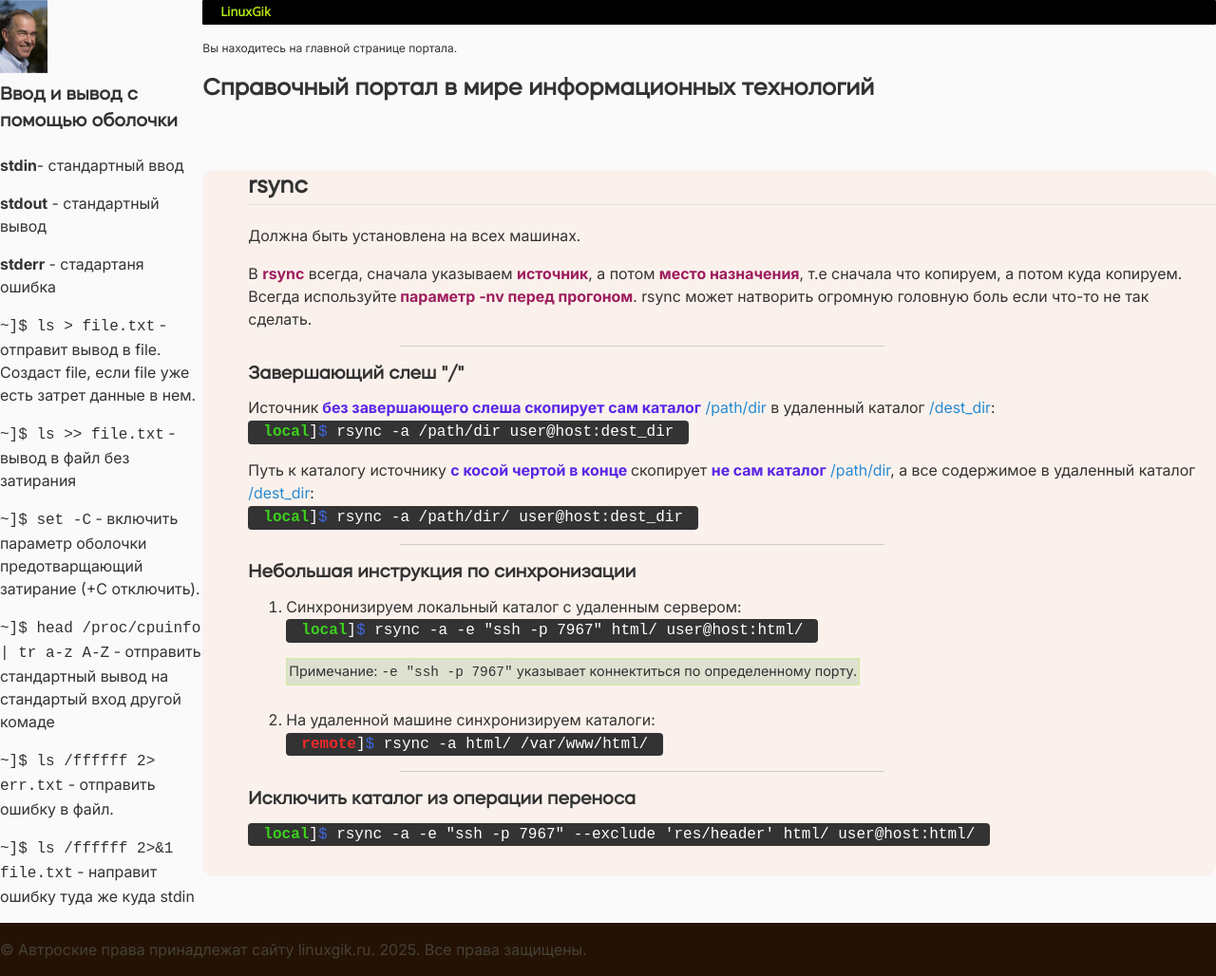
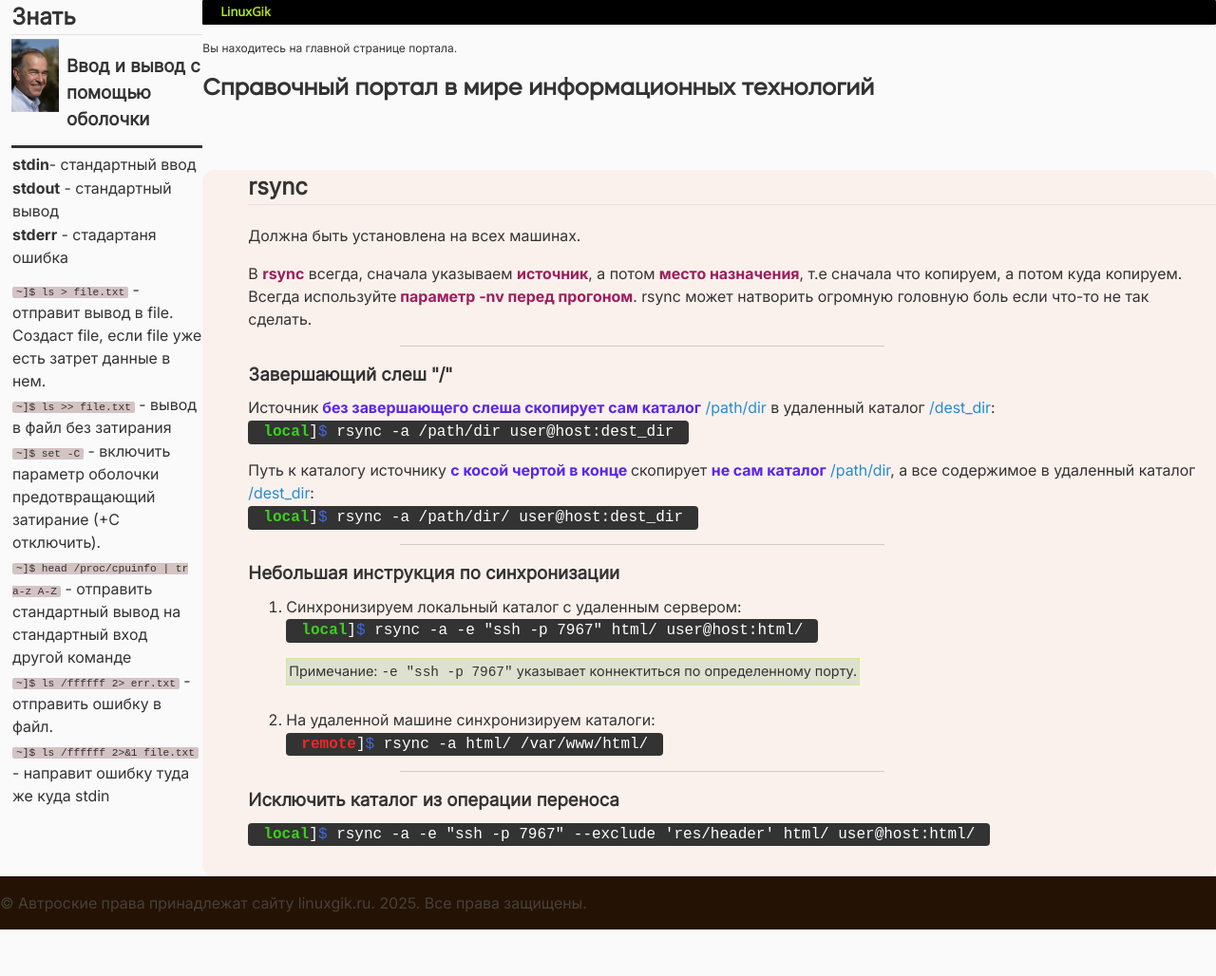
Before and after one commit to LinuxGik/www.linuxgik.ru, a Jekyll site: the page built from index.html, in a window 1280 px wide. Shown: the whole page at 95% size. Built offline with Jekyll 4.4.1, drawn with Linux system fonts in a browser that asks for light colours; after the commit the page ends 979 px from its top, so only the background shows below that.

```diff
--- a/_includes/sidebar-L/sidebar-L-default.html
+++ b/_includes/sidebar-L/sidebar-L-default.html
@@ -1,20 +1,12 @@
 
-<div>
-    <img  src="/assets/images/StivenBorn.svg" alt="фото Стивена Борна, который разработал оболочку Bourne shell">
-    <h3 style="margin-top: 4px;">Ввод и вывод с помощью оболочки</h3>
+<div class="sidebar-L">
+    <h2>Знать</h2>
+
+    <div class="revert-h3">
+        <img src="{{ page.sidebar-L-img }}" alt="фото Стивена Борна, который разработал оболочку Bourne shell"
+        title="{{ page.sidebar-L-img-title }}">
+        <h3 style="margin-top: 4px;">{{ page.sidebar-L-name }}</h3>
+    </div>
+
+    {% include_relative /pages/_sidebar-L/{{ page.sidebar-L-include }} %} <!-- rubymine ignore -->
 </div>
-
-<div class="blockknow">
-    <p><b>stdin</b>- стандартный ввод</p>
-    <p><b>stdout</b> - стандартный вывод</p>
-    <p><b>stderr</b> - стадартаня ошибка</p>
-</div>
-
-<div class="blockknow">
-    <p><code>~]$ ls > file.txt</code> - отправит вывод  в file. Создаст file, если file уже есть затрет данные в нем.</p>
-    <p><code>~]$ ls >> file.txt</code> - вывод в файл без затирания</p>
-    <p><code>~]$ set -C</code> - включить параметр оболочки предотварщающий затирание (+С отключить).</p>
-    <p><code>~]$ head /proc/cpuinfo | tr a-z A-Z</code> - отправить стандартный вывод на стандартый вход другой комаде</p>
-    <p><code>~]$ ls /ffffff 2> err.txt</code> - отправить ошибку в файл.</p>
-    <p><code>~]$ ls /ffffff 2>&1 file.txt</code> - направит ошибку туда же куда stdin</p>
-</div>
--- a/assets/css/reset.css
+++ b/assets/css/reset.css
@@ -30,7 +30,7 @@
 }
 
 h2, h3, h4, h5, h6 {
-    font-family: Mazda, sans-serif;
+    font-family: Inter-v-12, sans-serif;
 }
 
 p {
--- a/assets/css/sidebar-L.css
+++ b/assets/css/sidebar-L.css
@@ -0,0 +1,42 @@
+.sidebar-L {
+    margin-left: 6px;
+}
+
+.sidebar-L > h2 {
+    margin: 0;
+    border-bottom: 1px solid #e1e1e1;
+}
+
+.revert-h3 {
+    border-bottom-width: 3px;
+    border-bottom-style: solid;
+}
+
+.revert-h3 > img {
+    width: 50px;
+    height: 77px;
+    float: left;
+    margin-right: 8px;
+    /*margin-left: 4px;*/
+}
+
+.revert-h3 > h3 {
+    padding-top: 15px;
+    margin-bottom: 13px;
+}
+
+/* статья в sidebar-L */
+.block-know {
+    margin: 5px 0 10px;
+}
+
+.block-know > p {
+    margin: 1px;
+}
+
+.block-know > p > code {
+    background-color: #d4c3c3;
+    border-radius: 2px;
+    padding: 0 4px;
+    font-size: 0.7em;
+}
--- a/index.html
+++ b/index.html
@@ -2,6 +2,10 @@
 layout: default
 title: Главная
 h1: Справочный портал в мире информационных технологий
+sidebar-L-img: /assets/images/StivenBorn.svg
+sidebar-L-img-title: Стивен Борн. Разработал оболочку Bourne shell
+sidebar-L-name: Ввод и вывод с помощью оболочки
+sidebar-L-include: index.html
 ---
 
 <article class="article-box"> <!--rsync-->
--- /dev/null
+++ b/pages/_sidebar-L/index.html
@@ -0,0 +1,14 @@
+<div class="block-know">
+    <p><b>stdin</b>- стандартный ввод</p>
+    <p><b>stdout</b> - стандартный вывод</p>
+    <p><b>stderr</b> - стадартаня ошибка</p>
+</div>
+
+<div class="block-know">
+    <p><code>~]$ ls > file.txt</code> - отправит вывод в file. Создаст file, если file уже есть затрет данные в нем.</p>
+    <p><code>~]$ ls >> file.txt</code> - вывод в файл без затирания</p>
+    <p><code>~]$ set -C</code> - включить параметр оболочки предотвращающий затирание (+С отключить).</p>
+    <p><code>~]$ head /proc/cpuinfo | tr a-z A-Z</code> - отправить стандартный вывод на стандартный вход другой команде</p>
+    <p><code>~]$ ls /ffffff 2> err.txt</code> - отправить ошибку в файл.</p>
+    <p><code>~]$ ls /ffffff 2>&1 file.txt</code> - направит ошибку туда же куда stdin</p>
+</div>
```
Also changed, not shown: assets/css/variables/sidebar-l.css (deleted).
